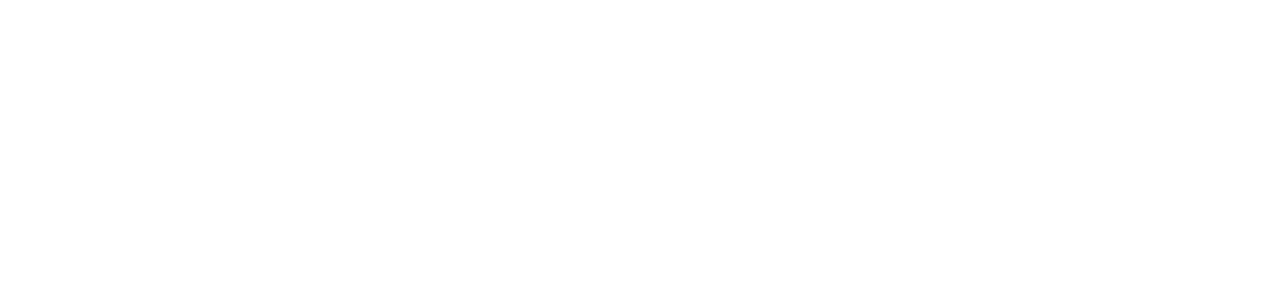
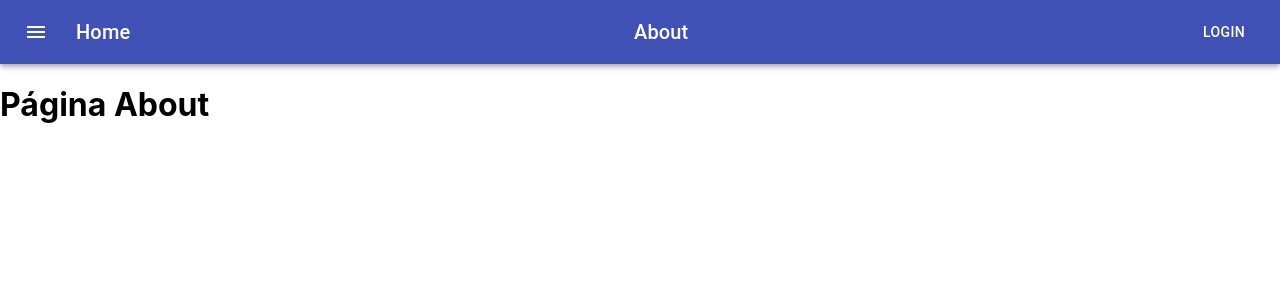
Before and after one commit to xHenrique22/blog-pessoal-react, a React (Create React App) app: page /about in a window 1280 px wide. Shown: the top 300 px of the page. Built offline with nearby package versions, Linux system fonts and the light colour scheme.

Commit message:
feat: implemented navbar

```diff
--- a/src/App.tsx
+++ b/src/App.tsx
@@ -1,15 +1,24 @@
 import React from 'react';
-import Home from './components/Home/Home';
+import { BrowserRouter as Router, Route, Routes } from 'react-router-dom'
+import Home from './paginas/home/Home';
 import './App.css';
+import Navbar from './components/estaticos/navbar/Navbar';
+import About from './paginas/about/About';
 
 
 
 
 function App() {
   return (
-    <>
-      <Home/>
-    </>
+    <Router>
+      <Navbar/>
+      <Routes>
+        <Route path='/' element={<Home />} />
+        <Route path='/home' element={<Home />} />
+        <Route path='/about' element={<About />} />
+
+      </Routes>
+    </Router>
   );
 }
 
--- /dev/null
+++ b/src/components/estaticos/navbar/Navbar.tsx
@@ -0,0 +1,46 @@
+import React from "react";
+import "./Navbar.css";
+import { createStyles, makeStyles, Theme } from '@material-ui/core/styles';
+import AppBar from '@material-ui/core/AppBar';
+import Toolbar from '@material-ui/core/Toolbar';
+import Typography from '@material-ui/core/Typography';
+import Button from '@material-ui/core/Button';
+import IconButton from '@material-ui/core/IconButton';
+import MenuIcon from '@material-ui/icons/Menu';
+
+const useStyles = makeStyles((theme: Theme) =>
+  createStyles({
+    root: {
+      flexGrow: 1,
+    },
+    menuButton: {
+      marginRight: theme.spacing(2),
+    },
+    title: {
+      flexGrow: 1,
+    },
+  }),
+);
+
+export default function Navbar() {
+  const classes = useStyles();
+
+  return (
+    <div className={classes.root}>
+      <AppBar position="static">
+        <Toolbar>
+          <IconButton edge="start" className={classes.menuButton} color="inherit" aria-label="menu">
+            <MenuIcon />
+          </IconButton>
+          <Typography variant="h6" className={classes.title}>
+            Home
+          </Typography>
+          <Typography variant="h6" className={classes.title}>
+            About
+          </Typography>
+          <Button color="inherit">Login</Button>
+        </Toolbar>
+      </AppBar>
+    </div>
+  );
+}
--- /dev/null
+++ b/src/paginas/about/About.tsx
@@ -0,0 +1,8 @@
+import React from "react";
+import "./About.css";
+
+export default function About(){
+    return(
+        <h1>Página About</h1>
+    );
+}
--- a/src/components/Home/Home.tsx
+++ b/src/paginas/home/Home.tsx
@@ -2,9 +2,10 @@
 import "./Home.css";
 import {Grid} from "@material-ui/core";
 
-function Home(){
+export default function Home(){
     return(
         <>
+        <h1>Página Home</h1>
         <Grid container>
             <Grid item>
 
@@ -23,5 +24,3 @@
         </>
     )
 }
-
-export default Home;
```
Also changed, not shown: src/components/estaticos/navbar/Navbar.css (added), src/paginas/about/About.css (added), src/paginas/home/Home.css (added).
